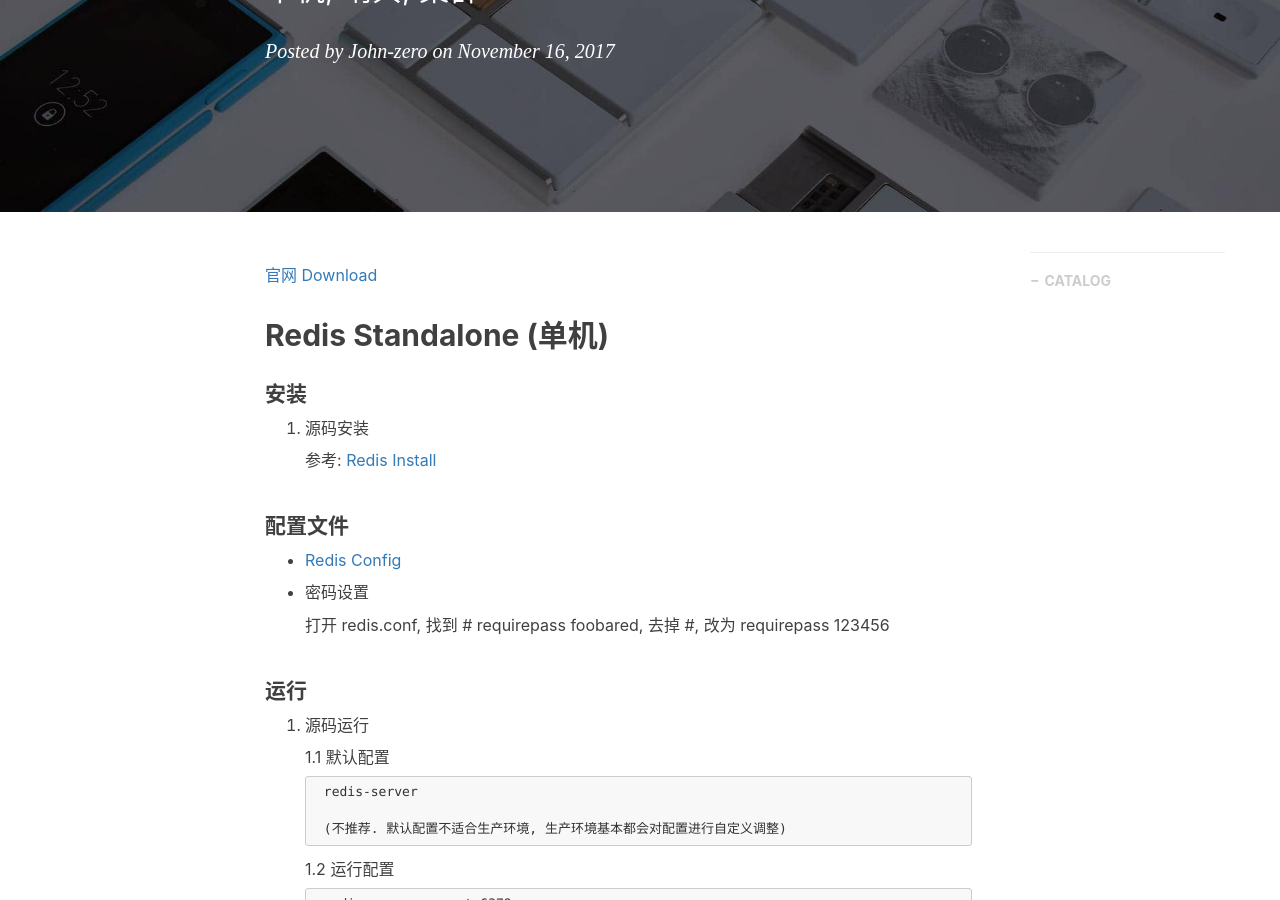
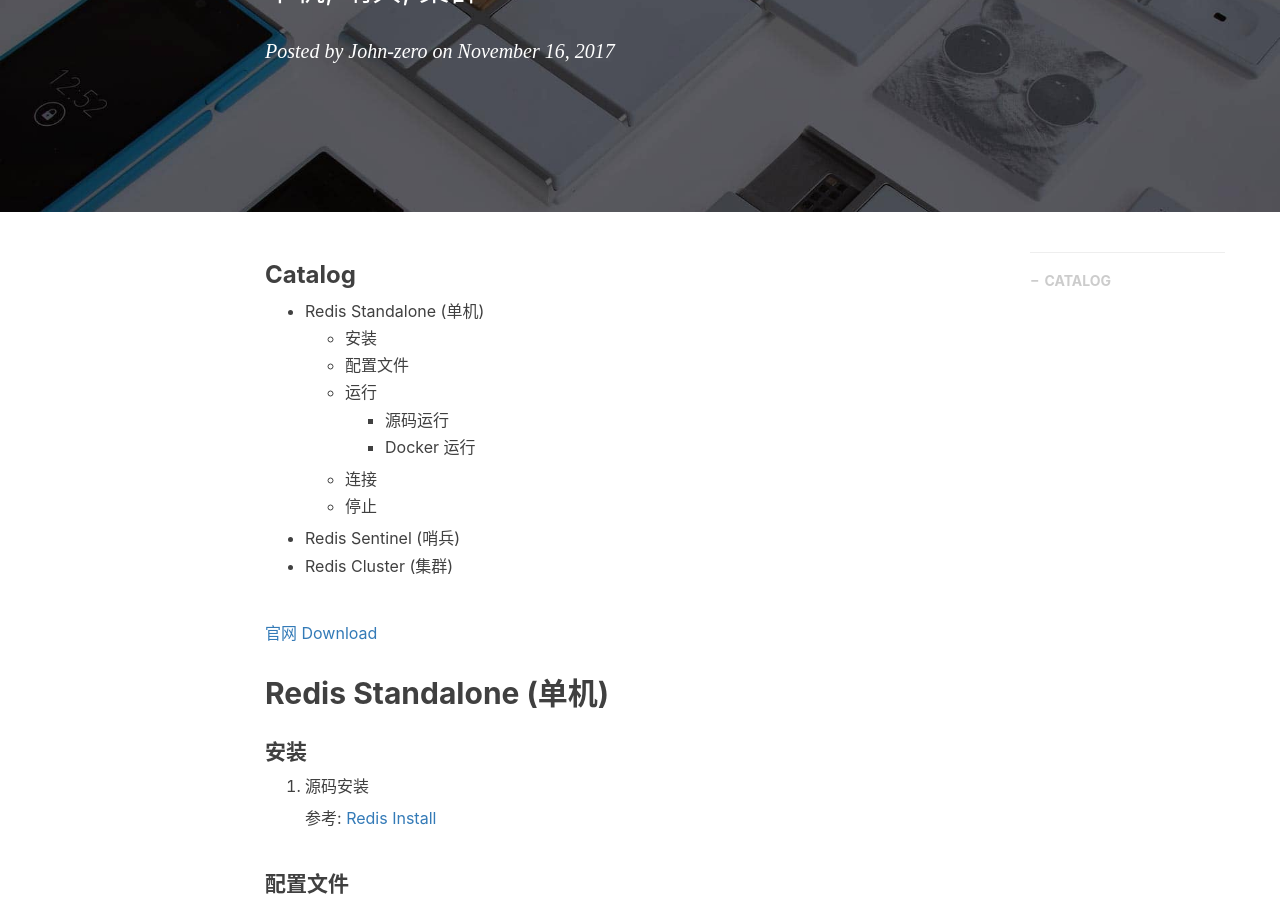
Before and after one commit to John-zero/John-zero.github.io, a Jekyll site: the page built from _posts/2017-11-16-redis-deployment.markdown, in a window 1280 px wide and 900 px high, scrolled down 311 px. Built offline with Jekyll 4.4.1, drawn with Linux system fonts in a browser that asks for light colours; nearby versions of some CDN libraries; comment, search, counter and statistics services are not loaded.

Commit message:
add redis deployment

```diff
--- a/_posts/2017-11-16-redis-deployment.markdown
+++ b/_posts/2017-11-16-redis-deployment.markdown
@@ -10,6 +10,21 @@
     - Redis
     - 缓存
 ---
+
+
+
+### Catalog
+
+- Redis Standalone (单机)
+	- 安装
+	- 配置文件
+	- 运行
+		- 源码运行
+		- Docker 运行
+	- 连接
+	- 停止
+- Redis Sentinel (哨兵)
+- Redis Cluster (集群)
 
 
 
```
